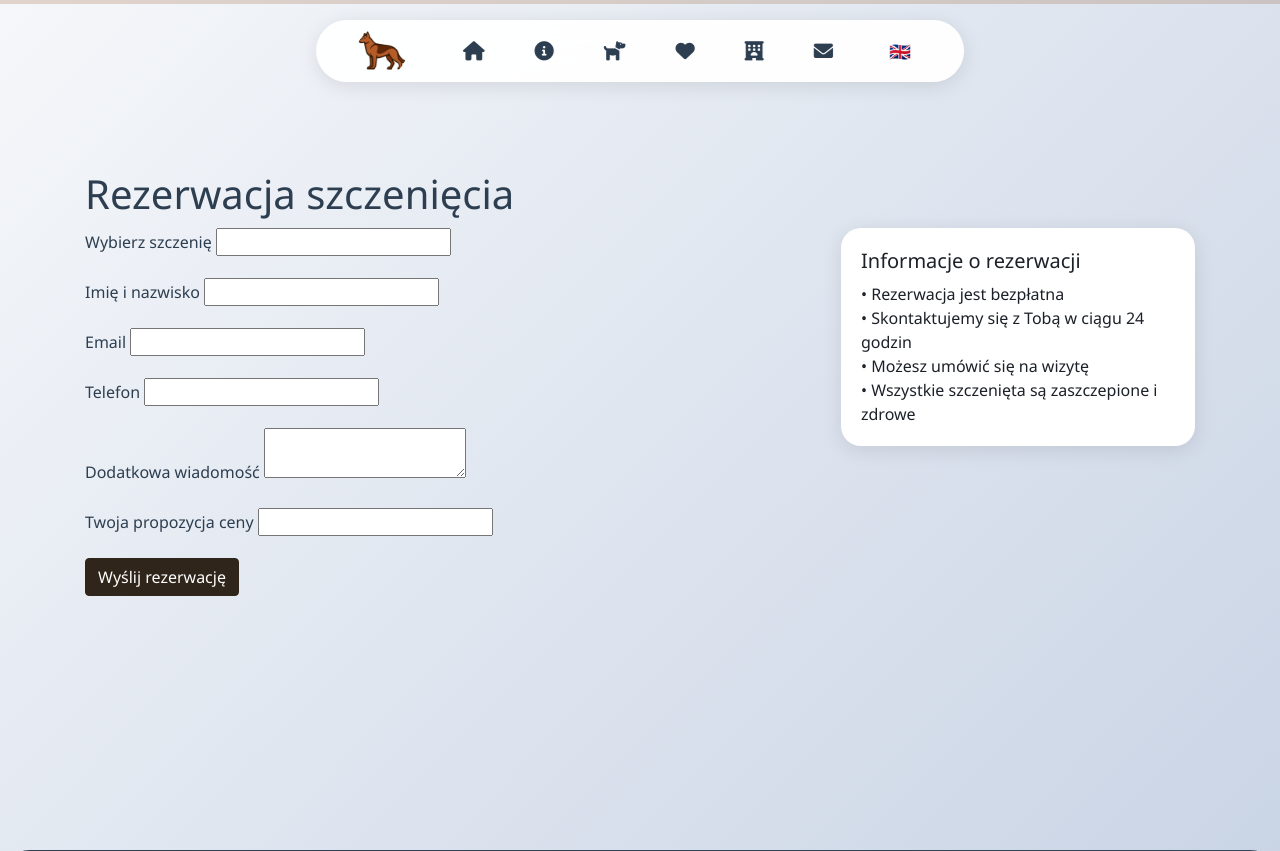
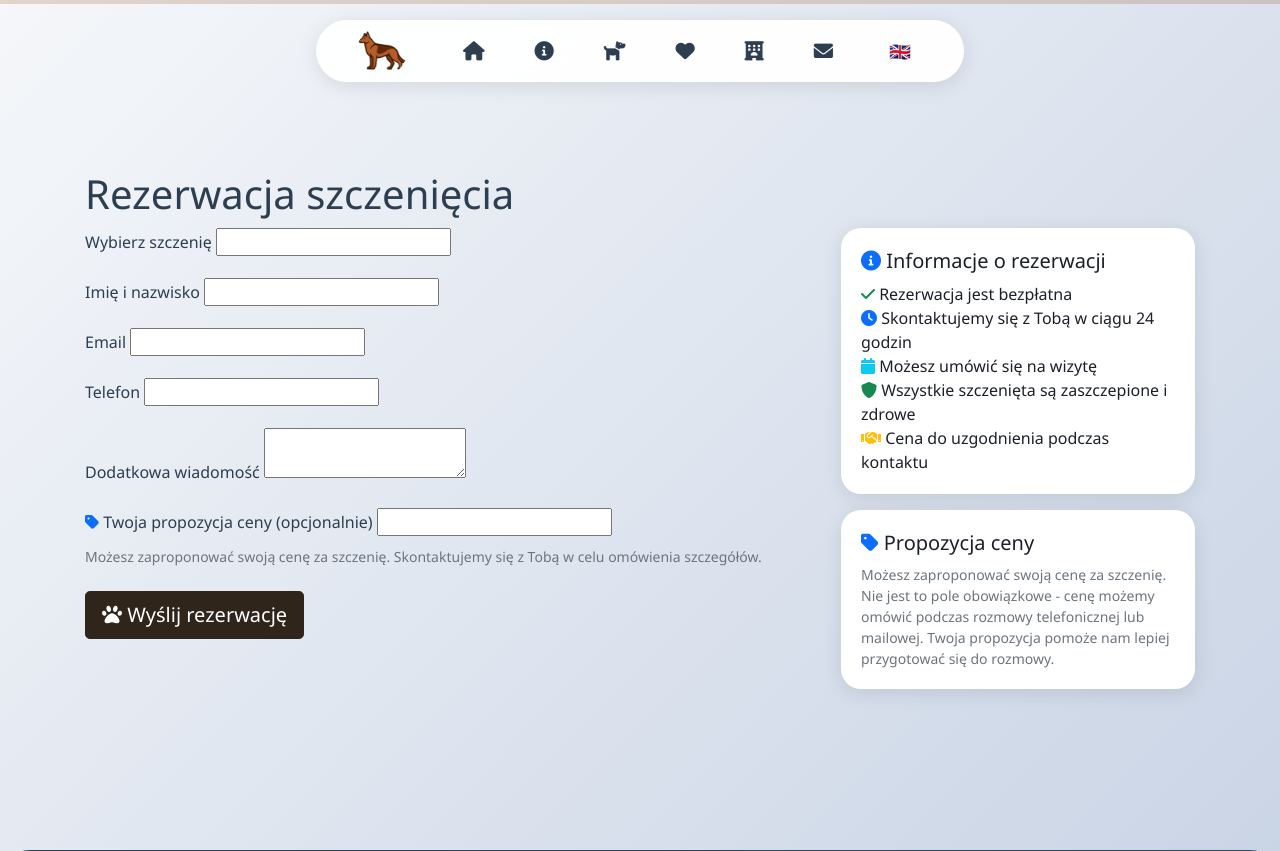
Before and after one commit to zwojciechowic/zwojciechowic, a Django app: template templates/reservations.html in a window 1280 px wide. Shown: the top 851 px of the page. Run offline with Django 4.2, Linux system fonts and the light colour scheme; the template is opened without the code that fills it: most values are stand-ins (such as "Sample title", 1, 10 or a date in 2020); form fields are guessed from the names that the template uses; parts of the project's set-up code (start-up, migrations or seed data) failed here and were passed over.

Commit message:
rezerwacja cena propozycja

```diff
--- a/templates/reservations.html
+++ b/templates/reservations.html
@@ -32,14 +32,22 @@
                     <label for="{{ form.message.id_for_label }}" class="form-label">{% trans "Dodatkowa wiadomość"%}</label>
                     {{ form.message }}
                 </div>
-                <div class="mb-3">
+                <div class="mb-4">
                     <label for="{{ form.proposed_price.id_for_label }}" class="form-label">
-                        {% trans "Twoja propozycja ceny" %}
+                        <i class="fas fa-tag text-primary"></i> {% trans "Twoja propozycja ceny (opcjonalnie)" %}
                     </label>
                     {{ form.proposed_price }}
+                    {% if form.proposed_price.errors %}
+                        <div class="text-danger small">{{ form.proposed_price.errors.0 }}</div>
+                    {% endif %}
+                    <div class="form-text">
+                        {% trans "Możesz zaproponować swoją cenę za szczenię. Skontaktujemy się z Tobą w celu omówienia szczegółów."%}
+                    </div>
                 </div>
 
-                <button type="submit" class="btn btn-primary">{% trans "Wyślij rezerwację"%}</button>
+                <button type="submit" class="btn btn-primary btn-lg">
+                    <i class="fas fa-paw"></i> {% trans "Wyślij rezerwację"%}
+                </button>
             </form>
             {% else %}
             <div class="puppy-alert">
@@ -51,12 +59,27 @@
         <div class="col-lg-4">
             <div class="card">
                 <div class="card-body">
-                    <h5 class="card-title">{% trans "Informacje o rezerwacji"%}</h5>
+                    <h5 class="card-title">
+                        <i class="fas fa-info-circle text-primary"></i> {% trans "Informacje o rezerwacji"%}
+                    </h5>
                     <p class="card-text">
-                        {% trans "• Rezerwacja jest bezpłatna"%}<br>
-                        {% trans "• Skontaktujemy się z Tobą w ciągu 24 godzin"%}<br>
-                        {% trans "• Możesz umówić się na wizytę"%}<br>
-                        {% trans "• Wszystkie szczenięta są zaszczepione i zdrowe"%}
+                        <i class="fas fa-check text-success"></i> {% trans "Rezerwacja jest bezpłatna"%}<br>
+                        <i class="fas fa-clock text-primary"></i> {% trans "Skontaktujemy się z Tobą w ciągu 24 godzin"%}<br>
+                        <i class="fas fa-calendar text-info"></i> {% trans "Możesz umówić się na wizytę"%}<br>
+                        <i class="fas fa-shield-alt text-success"></i> {% trans "Wszystkie szczenięta są zaszczepione i zdrowe"%}<br>
+                        <i class="fas fa-handshake text-warning"></i> {% trans "Cena do uzgodnienia podczas kontaktu"%}
+                    </p>
+                </div>
+            </div>
+
+            <!-- Dodatkowa informacja o cenie -->
+            <div class="card mt-3">
+                <div class="card-body">
+                    <h5 class="card-title">
+                        <i class="fas fa-tag text-primary"></i> {% trans "Propozycja ceny"%}
+                    </h5>
+                    <p class="card-text small text-muted">
+                        {% trans "Możesz zaproponować swoją cenę za szczenię. Nie jest to pole obowiązkowe - cenę możemy omówić podczas rozmowy telefonicznej lub mailowej. Twoja propozycja pomoże nam lepiej przygotować się do rozmowy."%}
                     </p>
                 </div>
             </div>
```
Also changed, not shown: main/forms.py (+36 -1 lines), templates/puppy_detail.html (+17 -9 lines).
